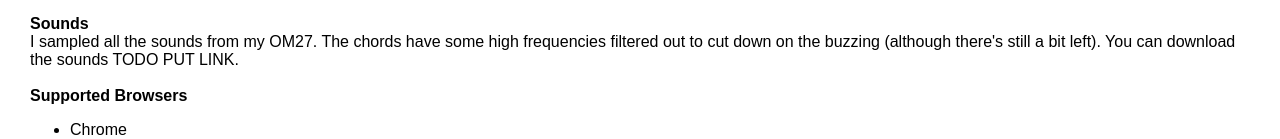
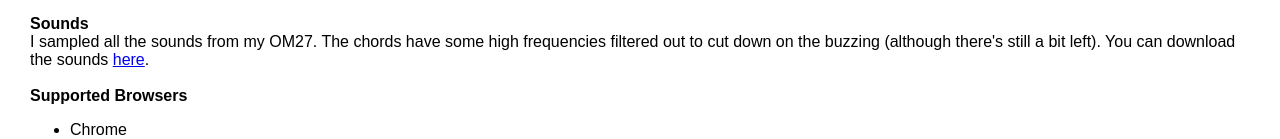
Before and after one commit to arcticmatt/online-omnichord, a React (Create React App) app: page /info in a window 1280 px wide. Shown: the part 587-726 px from the top of the page. Built offline with nearby package versions, Linux system fonts and the light colour scheme.

Commit message:
Add link to sample pack

```diff
--- a/src/Info.js
+++ b/src/Info.js
@@ -82,7 +82,8 @@ export default function Info(props) {
         <br/>
         I sampled all the sounds from my OM27. The chords have some high frequencies
         filtered out to cut down on the buzzing (although there's still a bit left).
-        You can download the sounds TODO PUT LINK.
+        You can download the sounds&nbsp;
+        <a href='https://drive.google.com/open?id=0B1msnJF9MDkSLXJEcDRjY3lNcTA'>here</a>.
         <br/>
         <br/>
         <b>Supported Browsers</b>
```
